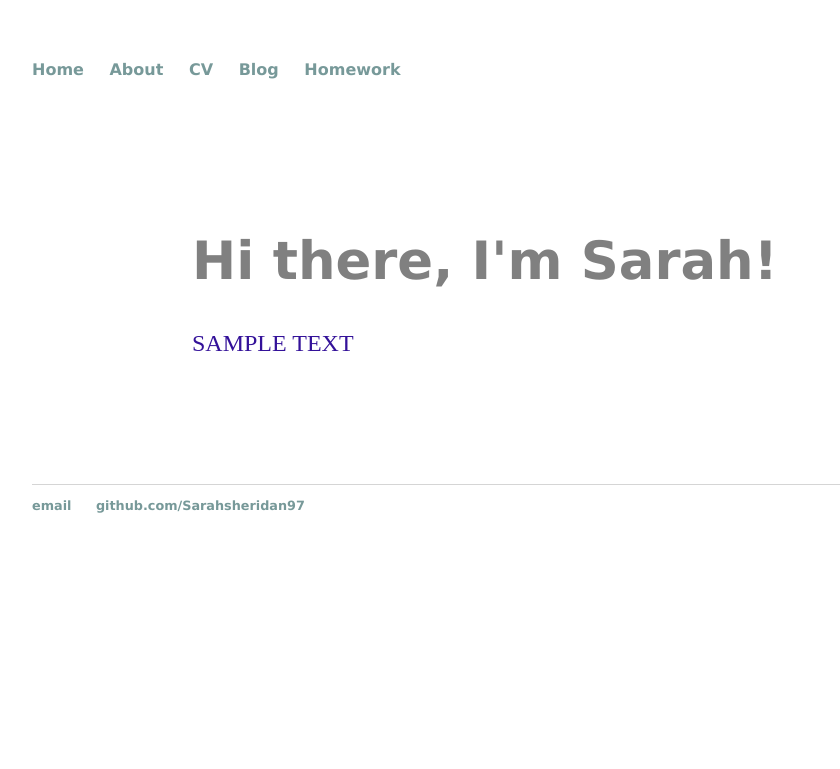
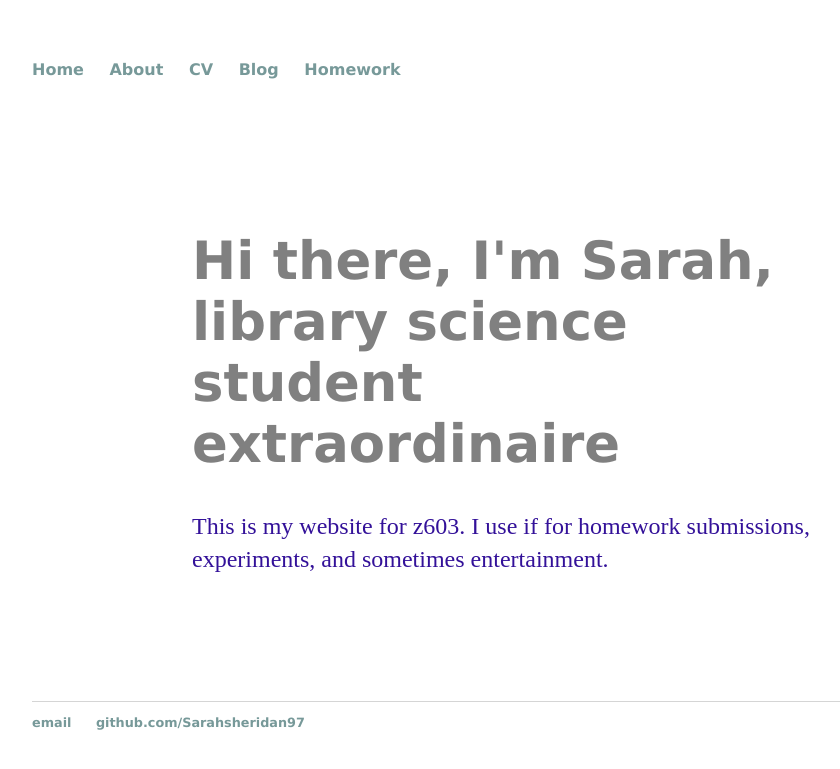
Before and after one commit to Sarahsheridan97/sarahsheridan97.github.io, a Jekyll site: the page built from index.html, in a window 1280 px wide. Shown: the top 769 px of the page, without its empty margins (160-1000 px from the left). Built offline with Jekyll 4.4.1, drawn with Linux system fonts in a browser that asks for light colours.

Commit message:
Update index.html

```diff
--- a/index.html
+++ b/index.html
@@ -3,6 +3,6 @@ layout: default
 title: "SarahSheridan97, Digital Publishing Layman"
 ---
 <div class="blurb">
-	<h1>Hi there, I'm Sarah!</h1>
-	<p>SAMPLE TEXT</p>
+	<h1>Hi there, I'm Sarah, library science student extraordinaire</h1>
+	<p>This is my website for z603. I use if for homework submissions, experiments, and sometimes entertainment.</p>
 </div><!-- /.blurb -->
```
